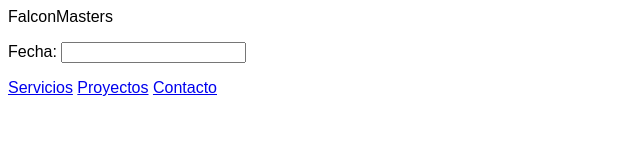
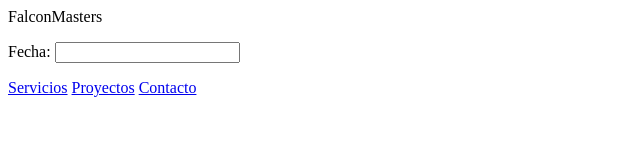
Before and after one commit to NekoSakura02/Ecologaroom.github.io, a plain HTML site: page index.html in a window 1280 px wide. Shown: the whole page, without its empty margins (0-640 px from the left). Drawn offline with nearby package versions, Linux system fonts and the light colour scheme.

Commit message:
Verificación del head

```diff
--- a/index.html
+++ b/index.html
@@ -4,18 +4,18 @@
     <meta charset="utf-8">
     <meta name="viewport" content="width=device-width, initial-scale=1">
     <title>Página Inicial</title>
-    <link rel="stylesheet" href="estilos.css">
-    <!-- Carga el núcleo de Firebase JS SDK -->
+   <!-- <link rel="stylesheet" href="estilos.css">
+     Carga el núcleo de Firebase JS SDK
     <script src="https://www.gstatic.com/firebasejs/8.10.0/firebase-app.js"></script>
-    <!-- Agrega el manejo de autenticación. -->
+     Agrega el manejo de autenticación.
     <script src="https://www.gstatic.com/firebasejs/8.10.0/firebase-auth.js">
     </script>
-    <!-- Agrega el manejo de cloud firestore. -->
+     Agrega el manejo de cloud firestore.
     <script
     src="https://www.gstatic.com/firebasejs/8.10.0/firebase-firestore.js">
     </script>
     <script src="js/init.js"></script>
-
+  -->
   </head>
   <body>
     <header>
```
